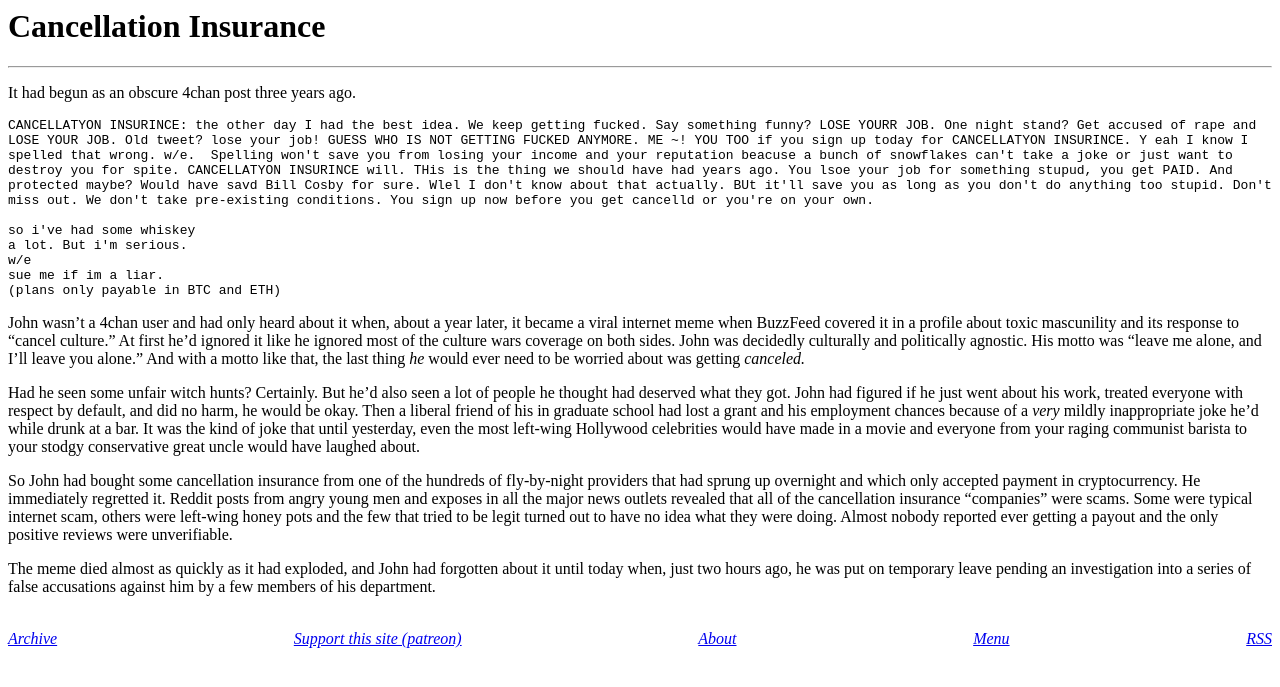
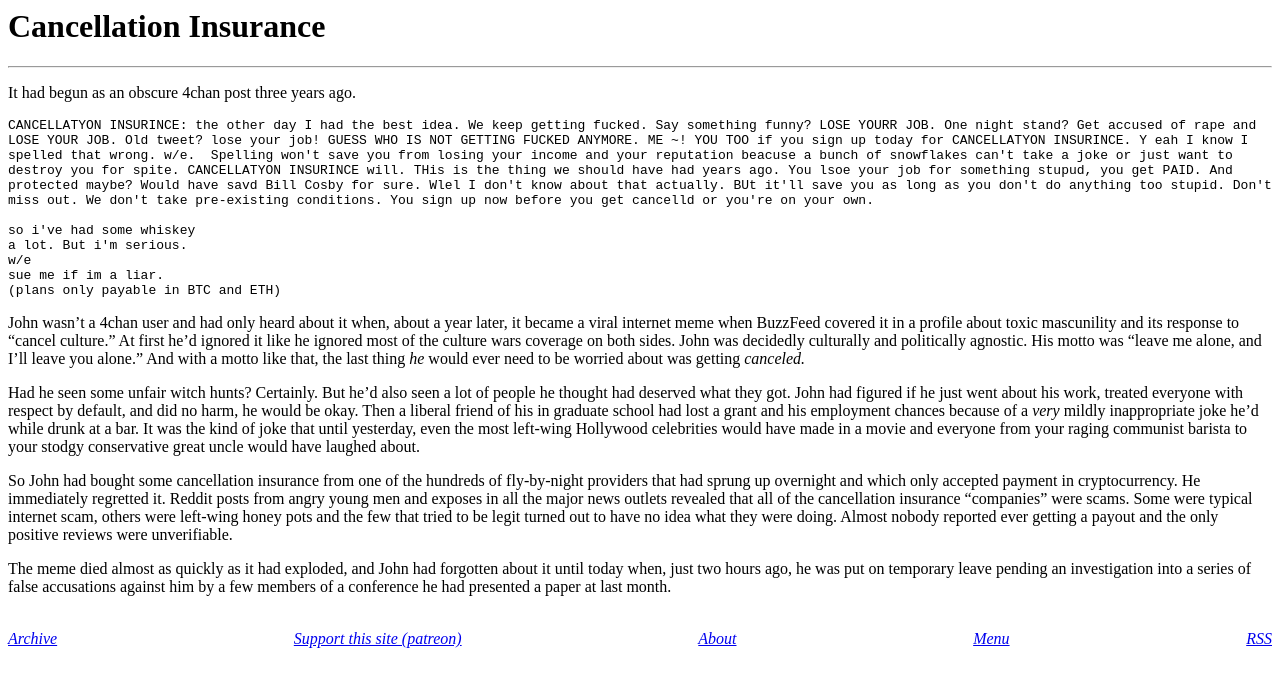
Before and after one commit to derykmakgill/website, a Jekyll site: the page built from cancel.md, in a window 1280 px wide. Shown: the top 687 px of the page. Built offline with Jekyll 4.4.1, drawn with Linux system fonts in a browser that asks for light colours.

Commit message:
Update cancel.md

```diff
--- a/cancel.md
+++ b/cancel.md
@@ -21,4 +21,4 @@ Had he seen some unfair witch hunts? Certainly. But he'd also seen a lot of peop
 
 So John had bought some cancellation insurance from one of the hundreds of fly-by-night providers that had sprung up overnight and which only accepted payment in cryptocurrency. He immediately regretted it. Reddit posts from angry young men and exposes in all the major news outlets revealed that all of the cancellation insurance "companies" were scams. Some were typical internet scam, others were left-wing honey pots and the few that tried to be legit turned out to have no idea what they were doing. Almost nobody reported ever getting a payout and the only positive reviews were unverifiable.
 
-The meme died almost as quickly as it had exploded, and John had forgotten about it until today when, just two hours ago, he was put on temporary leave pending an investigation into a series of false accusations against him by a few members of his department.
+The meme died almost as quickly as it had exploded, and John had forgotten about it until today when, just two hours ago, he was put on temporary leave pending an investigation into a series of false accusations against him by a few members of a conference he had presented a paper at last month.
```
